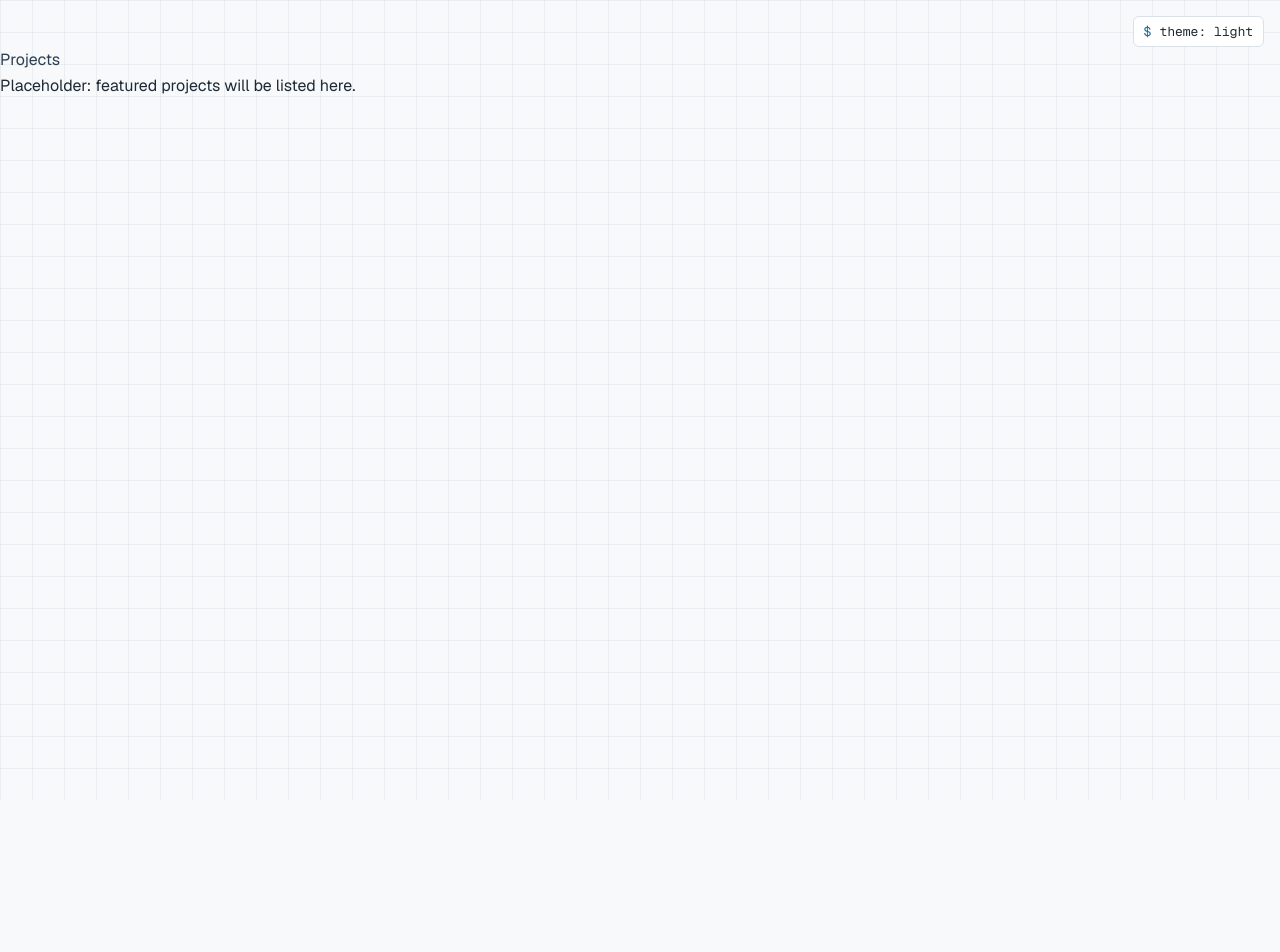
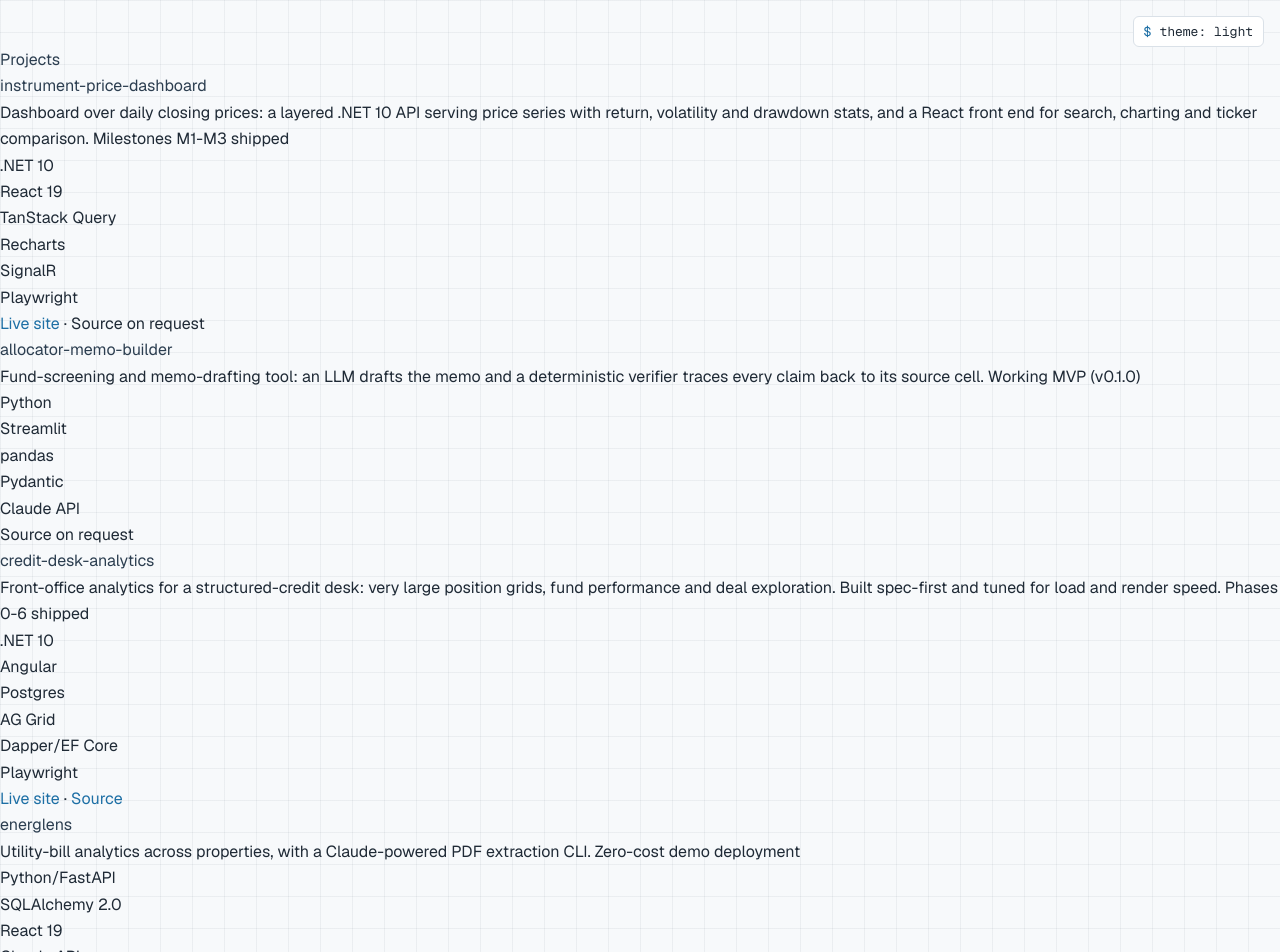
Before and after one commit to llevintza/llevintza.github.io, a Next.js app in the folder web/: page /projects in a window 1280 px wide. Shown: the top 952 px of the page. Before the commit the page ends 800 px from the top, so only its background shows below. Built offline with nearby package versions, Linux system fonts and the light colour scheme.

Commit message:
feat(web): featured projects from a typed data file (#50)
Closes #21

```diff
--- a/web/app/projects/page.tsx
+++ b/web/app/projects/page.tsx
@@ -1,8 +1,52 @@
+import type { Metadata } from "next";
+import { getFeaturedProjects } from "@/lib/projects/featured";
+
+export const metadata: Metadata = {
+  title: "Projects",
+  description: "Featured projects by Leo Levintza.",
+};
+
 export default function ProjectsPage() {
+  const projects = getFeaturedProjects();
+
   return (
     <main>
-      <h1>Projects</h1>
-      <p>Placeholder: featured projects will be listed here.</p>
+      <section aria-labelledby="featured-heading">
+        <h1 id="featured-heading">Projects</h1>
+        {/* Minimal markup on purpose: #8 builds the real project card. */}
+        {projects.map((project) => (
+          <article
+            key={project.name}
+            aria-labelledby={`project-${project.name}`}
+          >
+            <h2 id={`project-${project.name}`}>{project.name}</h2>
+            <p>{project.description}</p>
+            <ul aria-label="Stack">
+              {project.stack.map((tech) => (
+                <li key={tech}>{tech}</li>
+              ))}
+            </ul>
+            <p>
+              {project.liveUrl ? (
+                <>
+                  <a href={project.liveUrl}>Live site</a>
+                  {" · "}
+                </>
+              ) : null}
+              {project.access === "public" ? (
+                <a href={project.repoUrl}>Source</a>
+              ) : (
+                <span>Source on request</span>
+              )}
+            </p>
+          </article>
+        ))}
+        <p>
+          Private repos: email me your GitHub username for read-only access.
+        </p>
+      </section>
+
+      {/* TODO(#22): "All public repos" section goes here, below Featured. */}
     </main>
   );
 }
--- /dev/null
+++ b/web/content/featured.ts
@@ -0,0 +1,136 @@
+/**
+ * Featured projects for /projects/ (and later the home page).
+ *
+ * Text mirrors the `## Building` table in the public llevintza/llevintza
+ * profile README; keep the two in sync. This file is the canonical list for
+ * the Next.js site. It was ported from the Jekyll site's `_data/featured.yml`,
+ * which is frozen until cutover (it still has the older 7-entry list), so edit
+ * this file, not that one.
+ *
+ * Private repos are listed by name only: the type below makes a `repoUrl`
+ * on a private entry a compile error, and the loader re-checks it at build.
+ */
+
+interface FeaturedBase {
+  name: string;
+  description: string;
+  stack: readonly string[];
+  /** A deployed demo. Only for sites that load (`pnpm check:live-sites`). */
+  liveUrl?: string;
+}
+
+export interface PublicFeaturedProject extends FeaturedBase {
+  access: "public";
+  repoUrl: string;
+}
+
+export interface PrivateFeaturedProject extends FeaturedBase {
+  access: "private";
+  repoUrl?: never;
+}
+
+export type FeaturedProject = PublicFeaturedProject | PrivateFeaturedProject;
+
+export const featuredProjects: readonly FeaturedProject[] = [
+  {
+    name: "instrument-price-dashboard",
+    access: "private",
+    liveUrl: "https://llevintza.github.io/instrument-price-dashboard/",
+    description:
+      "Dashboard over daily closing prices: a layered .NET 10 API serving price series with return, volatility and drawdown stats, and a React front end for search, charting and ticker comparison. Milestones M1-M3 shipped",
+    stack: [
+      ".NET 10",
+      "React 19",
+      "TanStack Query",
+      "Recharts",
+      "SignalR",
+      "Playwright",
+    ],
+  },
+  {
+    name: "allocator-memo-builder",
+    access: "private",
+    description:
+      "Fund-screening and memo-drafting tool: an LLM drafts the memo and a deterministic verifier traces every claim back to its source cell. Working MVP (v0.1.0)",
+    stack: ["Python", "Streamlit", "pandas", "Pydantic", "Claude API"],
+  },
+  {
+    name: "credit-desk-analytics",
+    access: "public",
+    repoUrl: "https://github.com/llevintza/credit-desk-analytics",
+    liveUrl: "https://llevintza.github.io/credit-desk-analytics/",
+    description:
+      "Front-office analytics for a structured-credit desk: very large position grids, fund performance and deal exploration. Built spec-first and tuned for load and render speed. Phases 0-6 shipped",
+    stack: [
+      ".NET 10",
+      "Angular",
+      "Postgres",
+      "AG Grid",
+      "Dapper/EF Core",
+      "Playwright",
+    ],
+  },
+  {
+    name: "energlens",
+    access: "public",
+    repoUrl: "https://github.com/llevintza/energlens",
+    liveUrl: "https://llevintza.github.io/energlens/",
+    description:
+      "Utility-bill analytics across properties, with a Claude-powered PDF extraction CLI. Zero-cost demo deployment",
+    stack: ["Python/FastAPI", "SQLAlchemy 2.0", "React 19", "Claude API"],
+  },
+  {
+    name: "hedge-fund-market-data",
+    access: "private",
+    description:
+      "Market-data platform: Python ingestion onto a canonical instrument model, a dbt medallion warehouse (DuckDB, Snowflake-ready) and Airflow batch orchestration. Phase 2",
+    stack: ["Python", "dbt", "Airflow", "DuckDB", "Snowflake", ".NET"],
+  },
+  {
+    name: "unlistd",
+    access: "public",
+    repoUrl: "https://github.com/llevintza/unlistd",
+    description:
+      "Self-hosted data-broker PII removal pipeline that keeps profiles, keys and audit trails in your own AWS account. Early MVP",
+    stack: [
+      "TypeScript",
+      "Next.js",
+      "Prisma",
+      "AWS CDK",
+      "SQS/Lambda/Fargate",
+      "Playwright",
+    ],
+  },
+  {
+    name: "openswim",
+    access: "public",
+    repoUrl: "https://github.com/llevintza/openswim",
+    description:
+      "Free, ad-free operations platform for small-town swim teams. Phase 0: Go/Postgres API foundations, domain model and observability contract fixed by ADR",
+    stack: ["Go", "PostgreSQL", "Next.js", "OpenAPI"],
+  },
+  {
+    name: "aws-fastify-prometheus",
+    access: "public",
+    repoUrl: "https://github.com/llevintza/aws-fastify-prometheus",
+    description:
+      "@llevintza/fastify-prometheus-metrics: automatic Prometheus HTTP metrics with an optional CloudWatch bridge. v1.0.2, MIT",
+    stack: ["TypeScript", "Fastify", "Prometheus", "CloudWatch"],
+  },
+  {
+    name: "claude-codebase-agent",
+    access: "public",
+    repoUrl: "https://github.com/llevintza/claude-codebase-agent",
+    description:
+      "Claude Agent SDK CLI that explores unfamiliar codebases and implements features behind a human approval gate",
+    stack: ["Python", "Claude Agent SDK", "MCP"],
+  },
+  {
+    name: "aws-config-service",
+    access: "public",
+    repoUrl: "https://github.com/llevintza/aws-config-service",
+    description:
+      "Multi-tenant configuration REST API with a Fastify / DynamoDB / filesystem layered design. v1.0.3",
+    stack: ["TypeScript", "Fastify", "DynamoDB", "OpenAPI"],
+  },
+];
--- /dev/null
+++ b/web/lib/projects/featured.ts
@@ -0,0 +1,34 @@
+import { featuredProjects, type FeaturedProject } from "@/content/featured";
+
+/**
+ * Throws if any private project carries a repo URL. The type in
+ * `content/featured.ts` already forbids it; this catches casts, `any`, or
+ * data that bypasses the type, and fails the build with a clear message.
+ */
+export function assertNoPrivateRepoLinks(
+  projects: readonly FeaturedProject[],
+): void {
+  // Widen the type: at the type level a private repoUrl is impossible, so a
+  // narrowed check would collapse to `never`. Check the runtime shape instead.
+  const entries: readonly {
+    name: string;
+    access: string;
+    repoUrl?: unknown;
+  }[] = projects;
+  const leaks = entries.filter(
+    (p) => p.access === "private" && p.repoUrl !== undefined,
+  );
+  if (leaks.length > 0) {
+    const names = leaks.map((p) => p.name).join(", ");
+    throw new Error(
+      `Featured projects: private repos must not have a repoUrl (${names}). ` +
+        "Private repos are listed by name only; remove repoUrl from content/featured.ts.",
+    );
+  }
+}
+
+/** The featured projects, validated. Runs at build time (static export). */
+export function getFeaturedProjects(): readonly FeaturedProject[] {
+  assertNoPrivateRepoLinks(featuredProjects);
+  return featuredProjects;
+}
--- a/web/package.json
+++ b/web/package.json
@@ -14,6 +14,7 @@
     "typecheck": "next typegen && tsc --noEmit",
     "format": "prettier --write .",
     "format:check": "prettier --check .",
+    "check:live-sites": "node --disable-warning=MODULE_TYPELESS_PACKAGE_JSON scripts/check-live-sites.mjs",
     "check:contrast": "node scripts/check-contrast.mjs",
     "test": "vitest run",
     "test:watch": "vitest",
--- /dev/null
+++ b/web/scripts/check-live-sites.mjs
@@ -0,0 +1,41 @@
+// Checks every featured project's liveUrl: GET with redirects followed and a
+// 10s timeout; exits 1 if any site errors or answers with a non-2xx status.
+// Usage: pnpm check:live-sites   (Node 22+, uses built-in TypeScript stripping)
+import { featuredProjects } from "../content/featured.ts";
+
+const TIMEOUT_MS = 10_000;
+
+const sites = featuredProjects
+  .filter((p) => p.liveUrl)
+  .map((p) => ({ name: p.name, url: p.liveUrl }));
+
+const results = await Promise.all(
+  sites.map(async ({ name, url }) => {
+    try {
+      const res = await fetch(url, {
+        redirect: "follow",
+        signal: AbortSignal.timeout(TIMEOUT_MS),
+      });
+      await res.body?.cancel();
+      return { name, url, ok: res.ok, detail: String(res.status) };
+    } catch (err) {
+      const detail =
+        err?.name === "TimeoutError"
+          ? "timeout"
+          : String(err?.cause?.code ?? err?.message ?? err);
+      return { name, url, ok: false, detail };
+    }
+  }),
+);
+
+for (const r of results) {
+  console.log(
+    `${r.ok ? "PASS" : "FAIL"}  ${r.detail.padEnd(7)}  ${r.name}  ${r.url}`,
+  );
+}
+
+const failed = results.filter((r) => !r.ok);
+console.log(
+  `\n${results.length - failed.length}/${results.length} live sites OK`,
+);
+if (failed.length > 0) process.exit(1);
```
Also changed, not shown: 1 other file (tests, documents, lock files or other folders).
